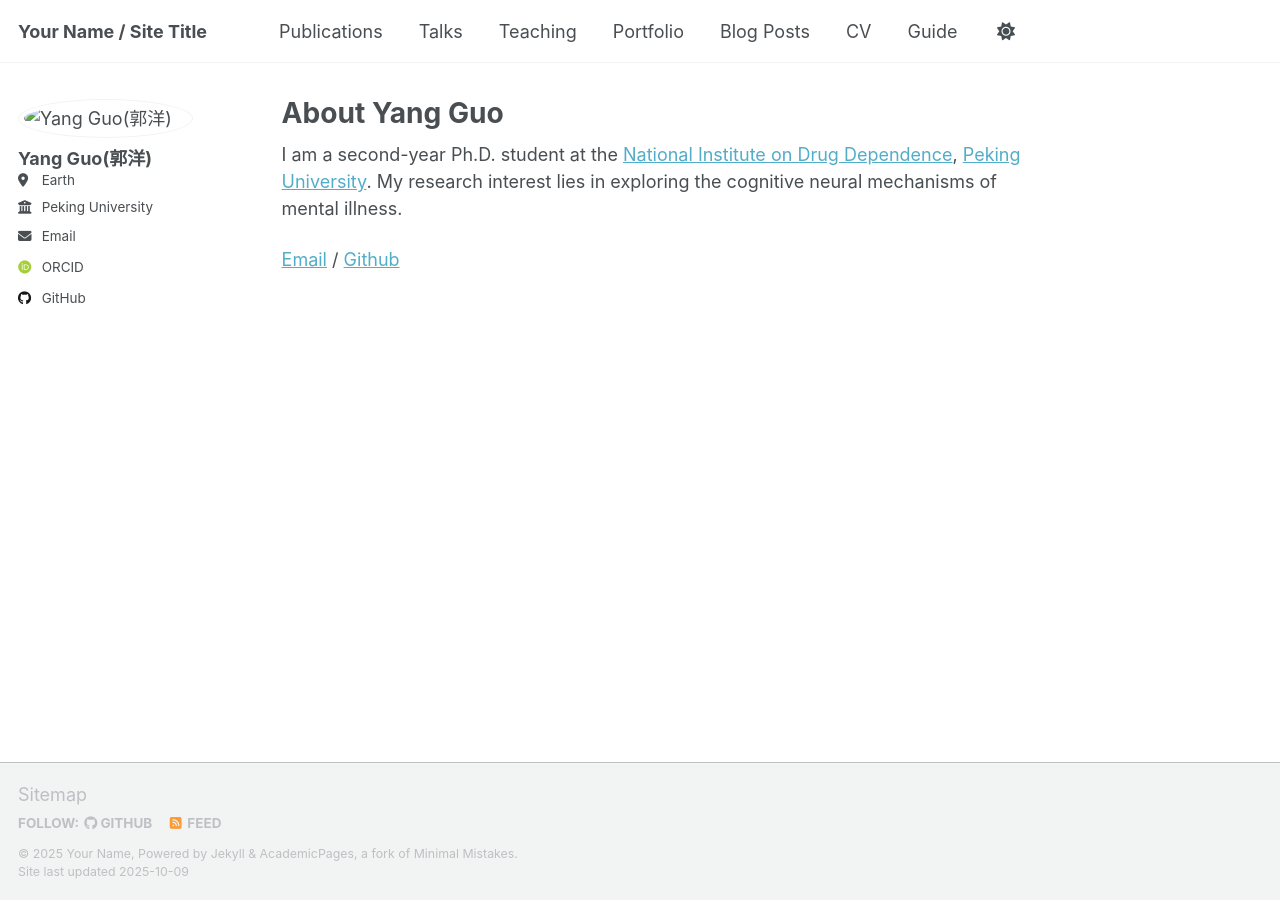
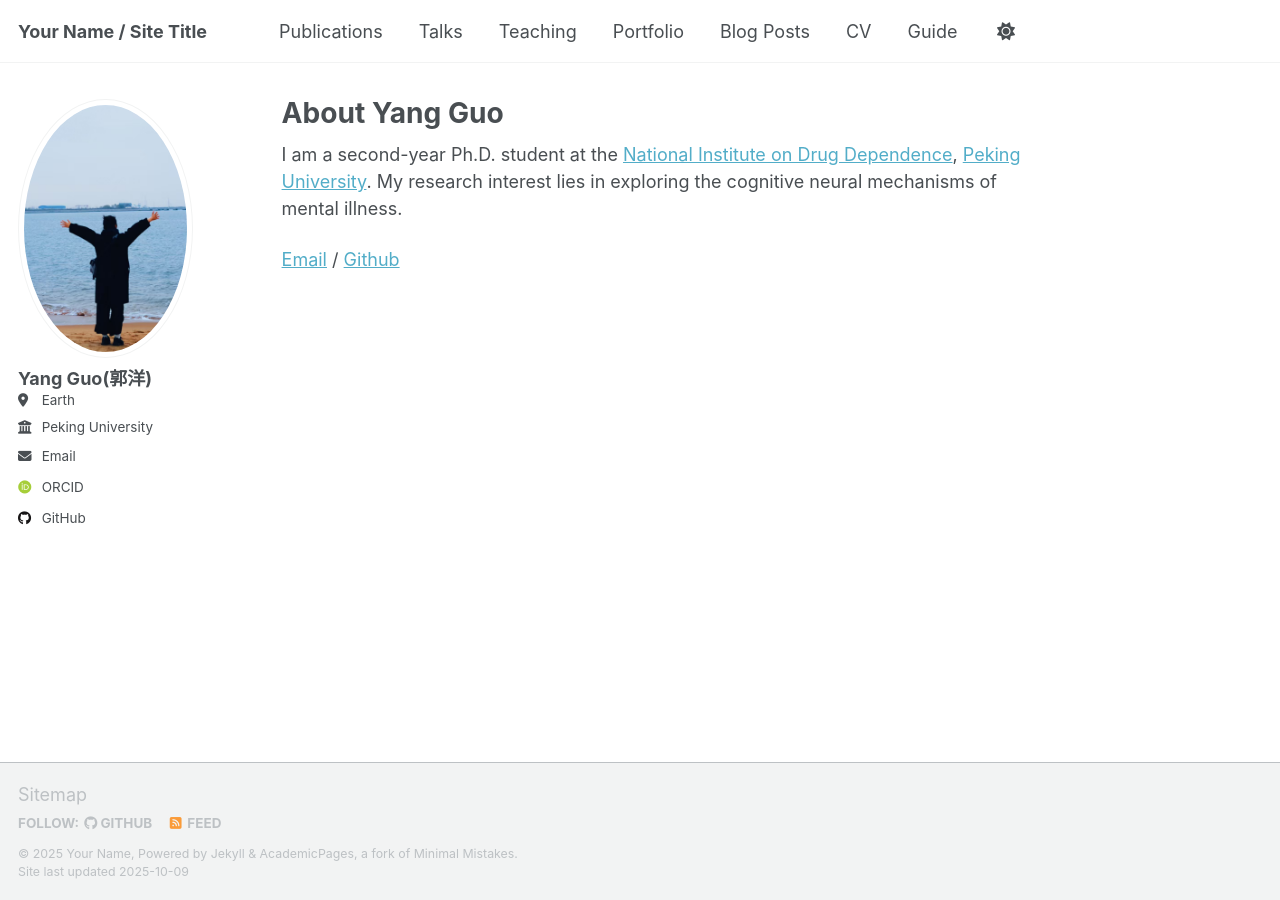
Before and after one commit to Chloesky/Chloesky.github.io, a Jekyll site: the page built from _pages/about.md, in a window 1280 px wide. Built offline with Jekyll 4.4.1, drawn with Linux system fonts in a browser that asks for light colours; some web fonts are replaced; a script that is not in the unit is left out.

Commit message:
Update _config.yml

```diff
--- a/_config.yml
+++ b/_config.yml
@@ -23,7 +23,7 @@ repository               : "academicpages/academicpages.github.io"
 #               Additional customization can be done by editing /_includes/author-profile.html
 author:
   # Biographic information
-  avatar           : "/images/Yang Guo.png"
+  avatar           : "../images/Yang Guo.png"
   name             : "Yang Guo(郭洋)"
   pronouns         : #"she/her"
   bio              : # "Short biography for the left-hand sidebar"
```
